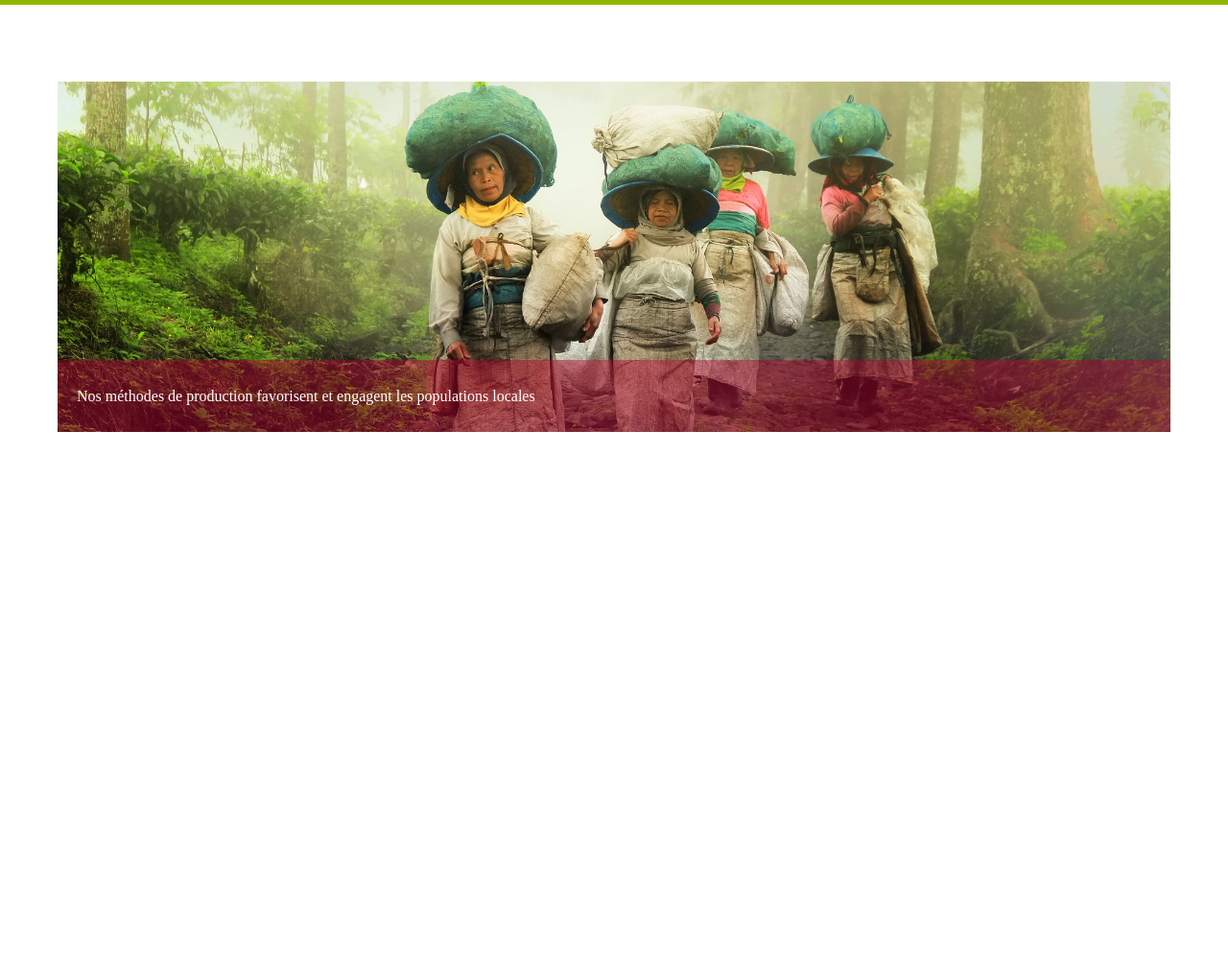
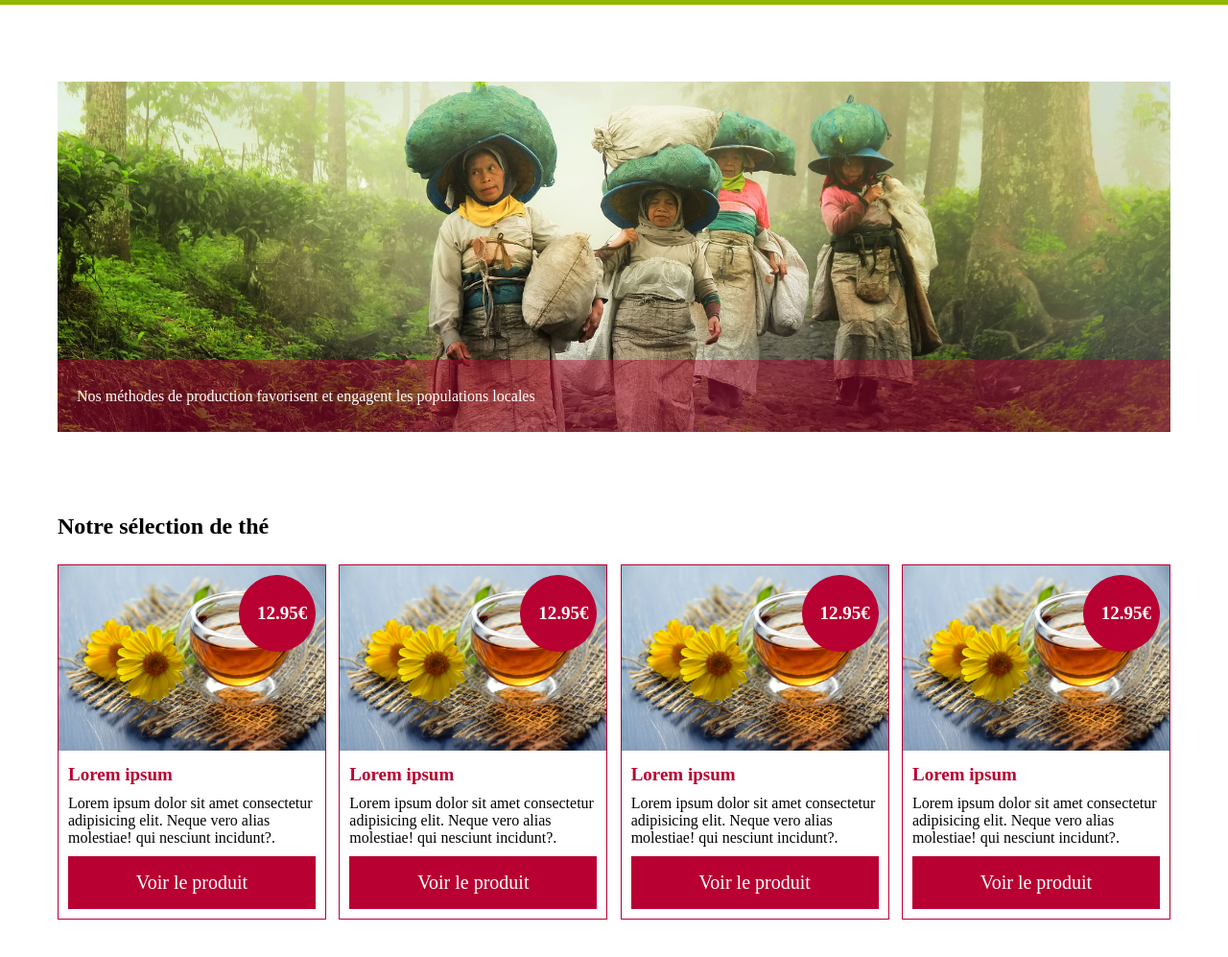
Before and after one commit to Aureliebena/tea-passion, a plain HTML site: page index.html in a window 1280 px wide. Shown: the part 75-1072 px from the top of the page at 96% size. Before the commit the page ends 800 px from the top, so only its background shows below. Drawn offline with Linux system fonts and the light colour scheme.

Commit message:
HTML/CSS section purchase integration

```diff
--- a/index.html
+++ b/index.html
@@ -17,8 +17,44 @@
             </div>
         </div>
     </header>
-    <section class="section-image">
-        <p>Nos méthodes de production favorisent et engagent les populations locales</p>
-    </section>
+    <div class="main-container">
+        <section class="section-image">
+            <p>Nos méthodes de production favorisent et engagent les populations locales</p>
+        </section>
+        <section class="section-purchase">
+            <h2>Notre sélection de thé</h2>
+            <div class="section-image-container">
+                <div class="section-image-file">
+                    <img src="img/tea-cup.jpg.jpg" alt="tea cup">
+                    <p class="circle-price">12.95€</p>
+                    <h3>Lorem ipsum</h3>
+                    <p>Lorem ipsum dolor sit amet consectetur adipisicing elit. Neque vero alias molestiae! qui nesciunt incidunt?.</p>
+                    <a href="#">Voir le produit</a>
+                </div>
+                <div class="section-image-file">
+                    <img src="img/tea-cup.jpg.jpg" alt="tea cup">
+                    <p class="circle-price">12.95€</p>
+                    <h3>Lorem ipsum</h3>
+                    <p>Lorem ipsum dolor sit amet consectetur adipisicing elit. Neque vero alias molestiae! qui nesciunt incidunt?.</p>
+                    <a href="#">Voir le produit</a>
+                </div>
+                <div class="section-image-file">
+                    <img src="img/tea-cup.jpg.jpg" alt="tea cup">
+                    <p class="circle-price">12.95€</p>
+                    <h3>Lorem ipsum</h3>
+                    <p>Lorem ipsum dolor sit amet consectetur adipisicing elit. Neque vero alias molestiae! qui nesciunt incidunt?.</p>
+                    <a href="#">Voir le produit</a>
+                </div>
+                <div class="section-image-file">
+                    <img src="img/tea-cup.jpg.jpg" alt="tea cup">
+                    <p class="circle-price">12.95€</p>
+                    <h3>Lorem ipsum</h3>
+                    <p>Lorem ipsum dolor sit amet consectetur adipisicing elit. Neque vero alias molestiae! qui nesciunt incidunt?.</p>
+                    <a href="#">Voir le produit</a>
+                </div>
+            </div>
+        </section>
+    </div>
+
 </body>
 </html>
--- a/style.css
+++ b/style.css
@@ -39,13 +39,26 @@ header {
     color: #8fb900;
 }
 
+/****************************** main container  *******************/
+
+.main-container {
+    width: 1160px;
+    margin: 0 auto;
+}
+
 /****************************** Section image **************************/
+.section-purchase {
+    margin: 85px 0 80px 0;
+}
+
+.section-purchase h2 {
+    margin-bottom: 26px;
+}
 
 .section-image {
     background: url(img/main_pic.jpg) center/cover;
-    width: 1160px;
     height: 365px;
-    margin: 80px auto;
+    margin: 80px 0 auto;
     position: relative
 }
 
@@ -60,5 +73,70 @@ header {
     display: flex;
     align-items: center;
     padding-left: 20px;
+}
 
+/*************************** Section purchase *******************/
+
+.section-image-container {
+    display: flex;
+    justify-content: space-between;
 }
+
+.section-image-file {
+    width: 280px;
+    height: 370px;
+    border: 1px solid #b90032;
+    position: relative;
+}
+
+.section-image-file img {
+    width: 100%;
+    height: 193px;
+}
+
+.section-image-file h3 {
+    color: #b90032;
+    font-size: 19px;
+    font-weight: bold;
+    margin: 10px 0;
+    padding-left: 10px;
+}
+
+.circle-price {
+    background: #b90032;
+    border: 1px solid #b90032;
+    color: white;
+    height: 80px;
+    width: 80px;
+    border-radius: 50%;
+    position: absolute;
+    top: 10px;
+    right: 10px;
+    display: flex;
+    align-items: center;
+    justify-content: center;
+    font-size: 19px;
+    font-weight: bold;
+}
+
+.section-image-file p {
+    margin-bottom: 10px;
+    padding-left: 10px;
+}
+
+.section-image-file a {
+    display: block;
+    text-decoration: none;
+    border: 1px solid #b90032;
+    background: #b90032;
+    color: white;
+    margin: 10px 10px;
+    padding: 15px 0;
+    font-size: 20px;
+    text-align: center;
+}
+
+.section-image-file a:hover {
+    color: #b90032;
+    background: white;
+}
```
Also changed, not shown: img/tea-cup.jpg.jpg (added).
